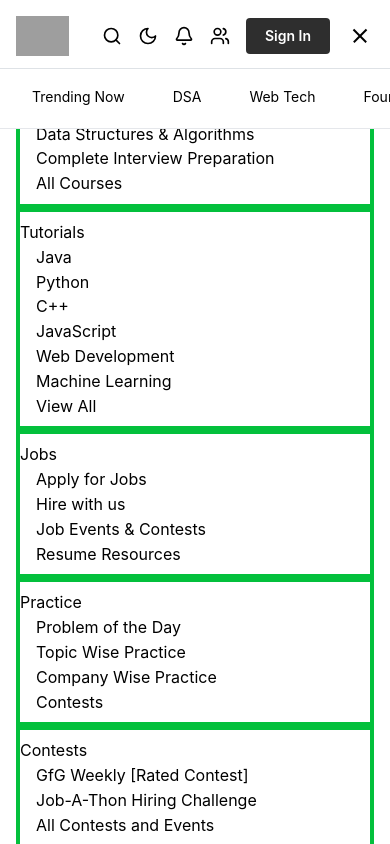
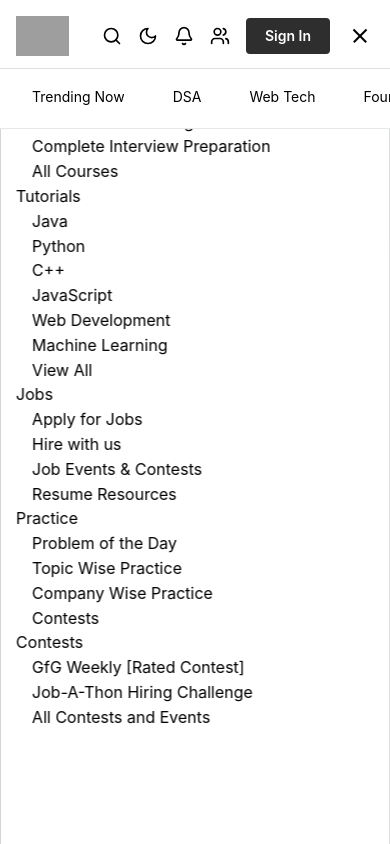
Before and after one commit to Satyam3002/MantineUI, a React (Vite) app: page / in a window 390 px wide. Both pictures are taken after a click on the button 360 px from the left and 36 px from the top of the page. Shown: the top 844 px of the page. Built offline with nearby package versions, Linux system fonts and the light colour scheme; grey boxes are pictures that could not be loaded.

Commit message:
Update Navbar.jsx

```diff
--- a/src/components/Navbar/Navbar.jsx
+++ b/src/components/Navbar/Navbar.jsx
@@ -67,7 +67,7 @@
       {/* Mobile Menu */}
       <Drawer opened={mobileMenuOpened} onClose={() => setMobileMenuOpened(false)} padding="md" title="Menu">
         {Object.entries(menuItems).map(([category, items]) => (
-          <div key={category} style={{border: "4px solid #03C03C", padding: "0.5rem 0"}}>
+          <div key={category} >
             <Text weight={500}>{category}</Text>
             {items.map((item, index) => (
               <Text key={index} style={{ paddingLeft: "1rem" }}>{item}</Text>
```
